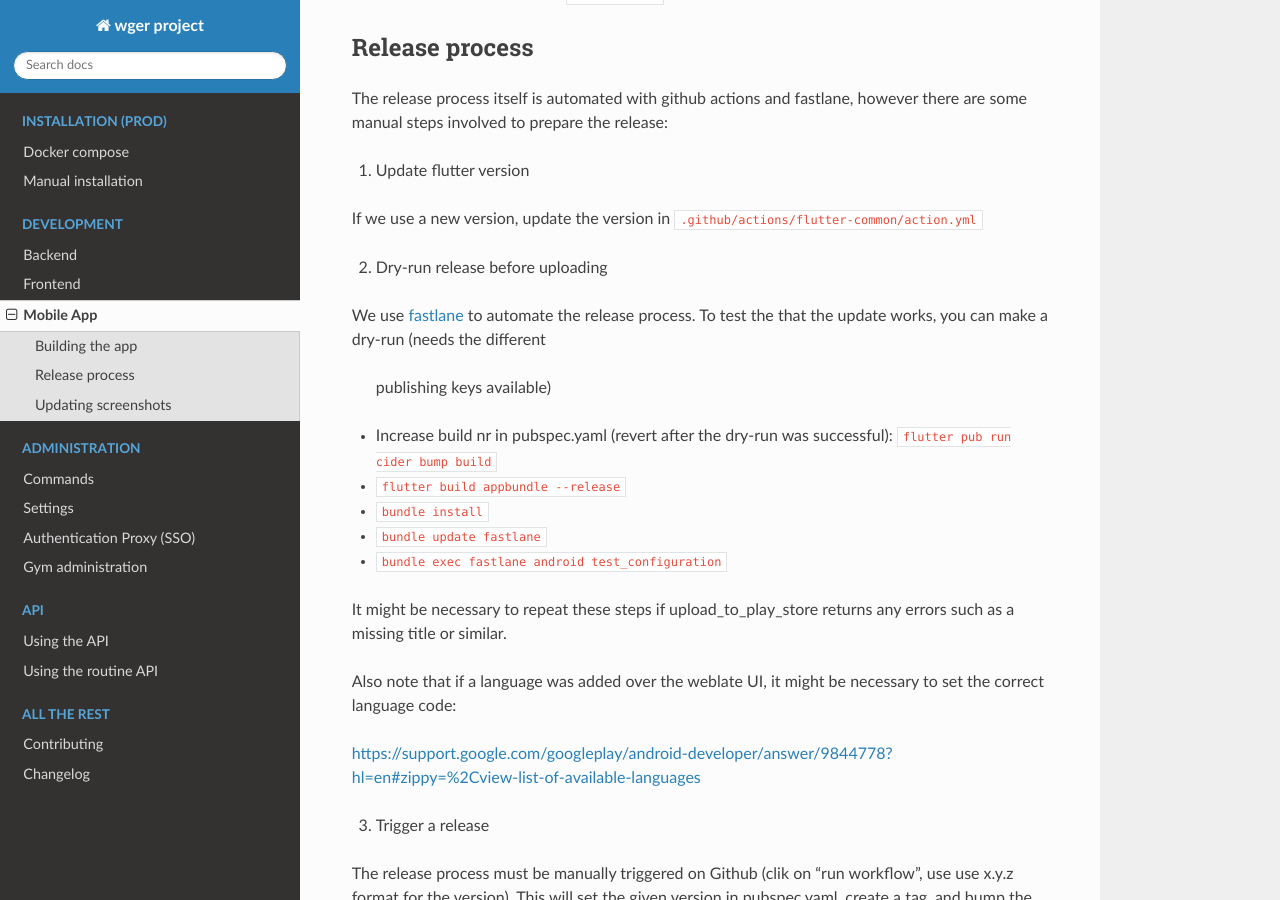
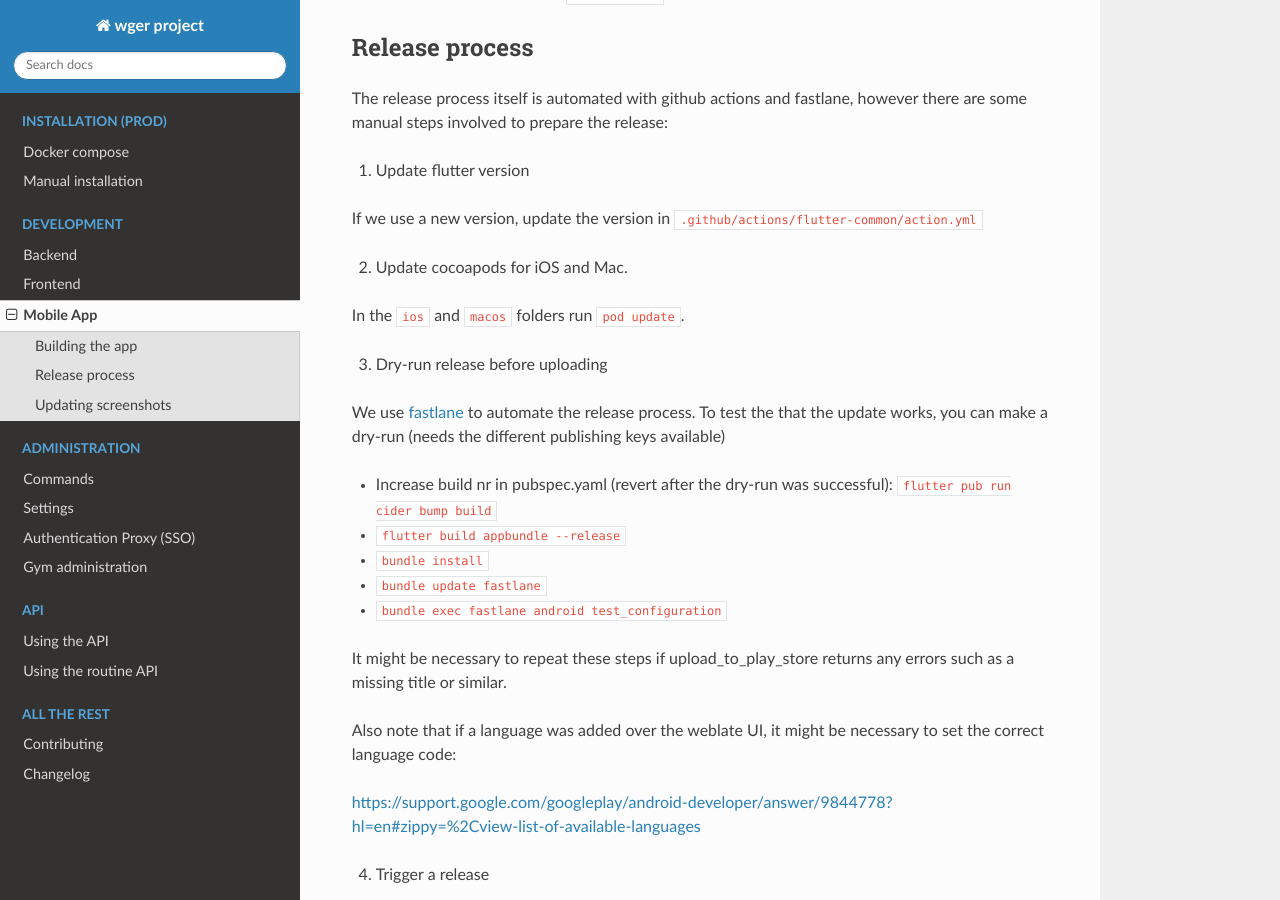
Before and after one commit to wger-project/docs, a Sphinx documentation site: the page built from docs/development/mobile_app.rst, in a window 1280 px wide and 900 px high, scrolled down 839 px. Built offline with Sphinx 7.4.7 and the Read the Docs theme 3.1.0, drawn with Linux system fonts in a browser that asks for light colours.

```diff
--- a/docs/development/mobile_app.rst
+++ b/docs/development/mobile_app.rst
@@ -44,11 +44,15 @@
 
 If we use a new version, update the version in ``.github/actions/flutter-common/action.yml``
 
-2) Dry-run release before uploading
+2) Update cocoapods for iOS and Mac.
+
+In the ``ios`` and ``macos`` folders run ``pod update``.
+
+3) Dry-run release before uploading
 
 We use `fastlane <https://fastlane.tools/>`_ to automate the release process. To
 test the that the update works, you can make a dry-run (needs the different
-  publishing keys available)
+publishing keys available)
 
 * Increase build nr in pubspec.yaml (revert after the dry-run was successful):
   ``flutter pub run cider bump build``
```
Also changed, not shown: other parts of docs/development/mobile_app.rst (+3 -3 lines).
